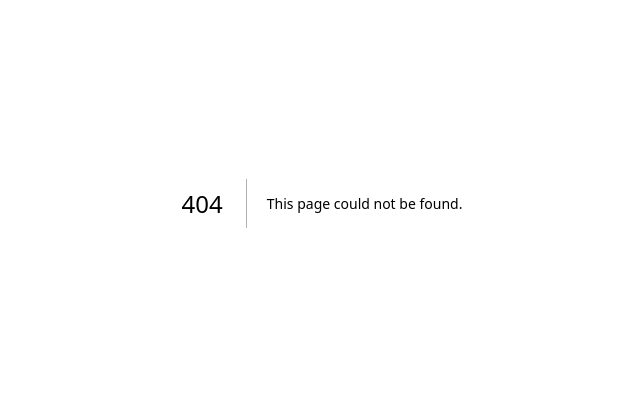
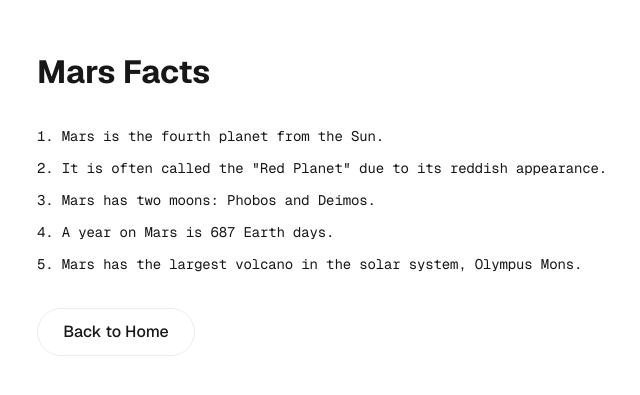
Before and after one commit to mihaicutaiulia/mars-rover, a Next.js app in the folder mars-rover/: page /facts in a window 1280 px wide. Before the commit this address had no page. Shown: the part 197-592 px from the top of the page, without its empty margins (318-958 px from the left). Built offline with nearby package versions, Linux system fonts and the light colour scheme.

Commit message:
add facts page

```diff
--- /dev/null
+++ b/mars-rover/app/facts/page.tsx
@@ -0,0 +1,24 @@
+import styles from "../page.module.css";
+import Link from "next/link";
+
+export default function FactsPage() {
+    return (
+        <div className={styles.page}>
+            <main className={styles.main}>
+                <h1>Mars Facts</h1>
+                <ol>
+                    <li>Mars is the fourth planet from the Sun.</li>
+                    <li>It is often called the "Red Planet" due to its reddish appearance.</li>
+                    <li>Mars has two moons: Phobos and Deimos.</li>
+                    <li>A year on Mars is 687 Earth days.</li>
+                    <li>Mars has the largest volcano in the solar system, Olympus Mons.</li>
+                </ol>
+                <div className={styles.ctas}>
+                    <Link href="/home" className={styles.secondary}>
+                        Back to Home
+                    </Link>
+                </div>
+            </main>
+        </div>
+    );
+}
```
